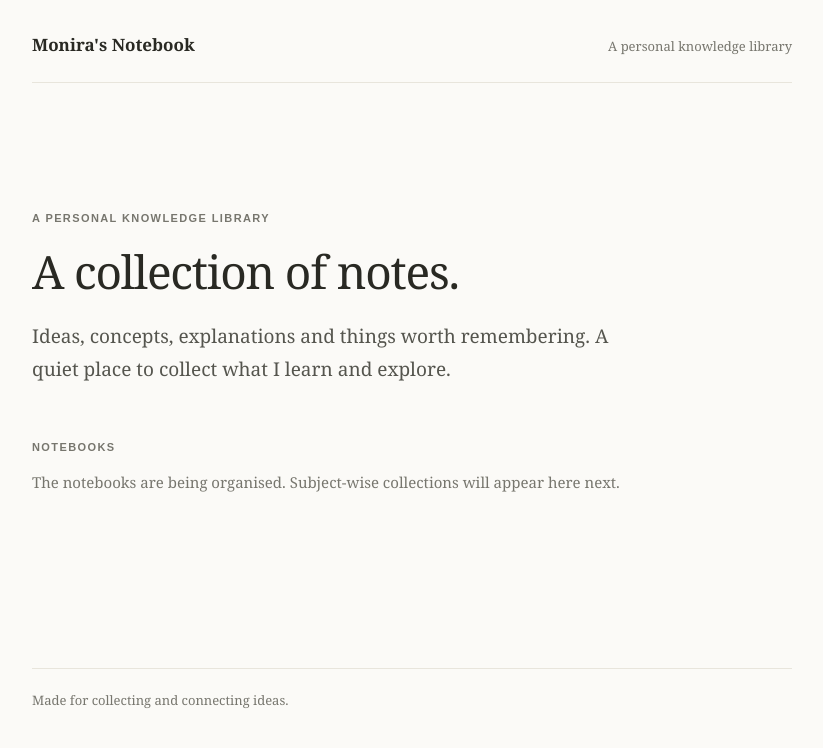
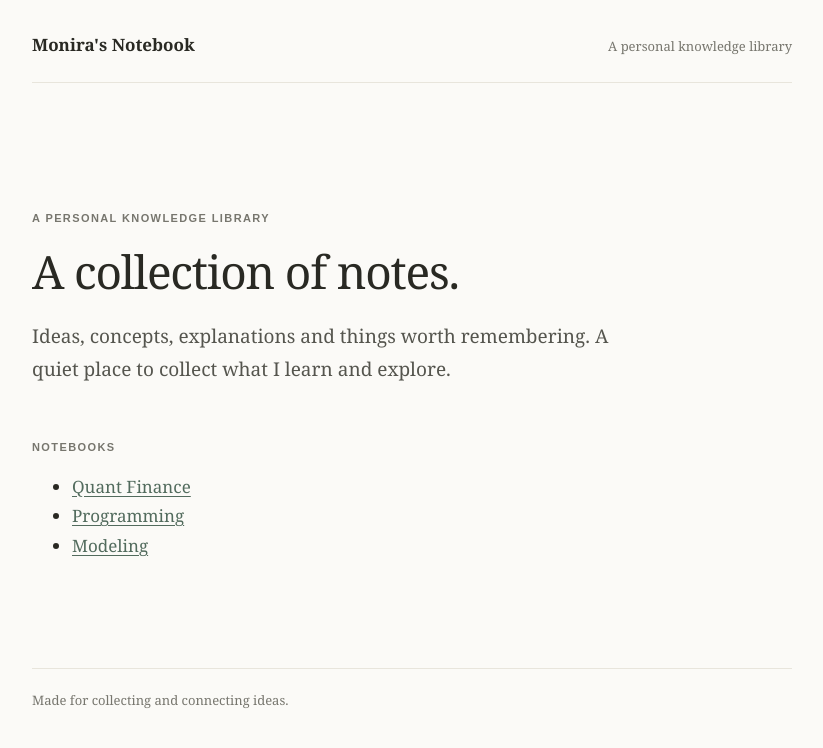
Before and after one commit to monirafatma/monirafatma.github.io, a Jekyll site: the page built from index.html, in a window 1280 px wide. Shown: the top 748 px of the page, without its empty margins (228-1051 px from the left). Built offline with Jekyll 4.4.1, drawn with Linux system fonts in a browser that asks for light colours.

Commit message:
List three subject notebooks on homepage

```diff
--- a/index.html
+++ b/index.html
@@ -14,7 +14,9 @@ title: Home
 
 <section aria-labelledby="notebooks-title">
   <h2 id="notebooks-title" class="section-label">Notebooks</h2>
-  <p class="coming-soon">
-    The notebooks are being organised. Subject-wise collections will appear here next.
-  </p>
+  <ul class="notebook-list">
+    <li><a href="{{ '/notebooks/quant-finance/' | relative_url }}">Quant Finance</a></li>
+    <li><a href="{{ '/notebooks/programming/' | relative_url }}">Programming</a></li>
+    <li><a href="{{ '/notebooks/modeling/' | relative_url }}">Modeling</a></li>
+  </ul>
 </section>
```
